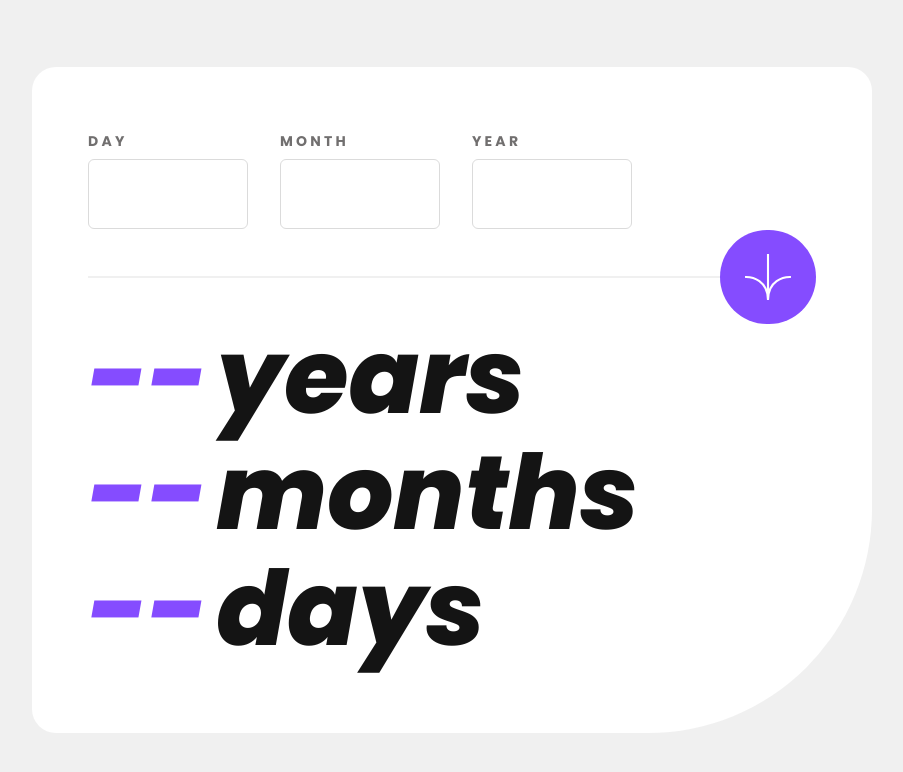
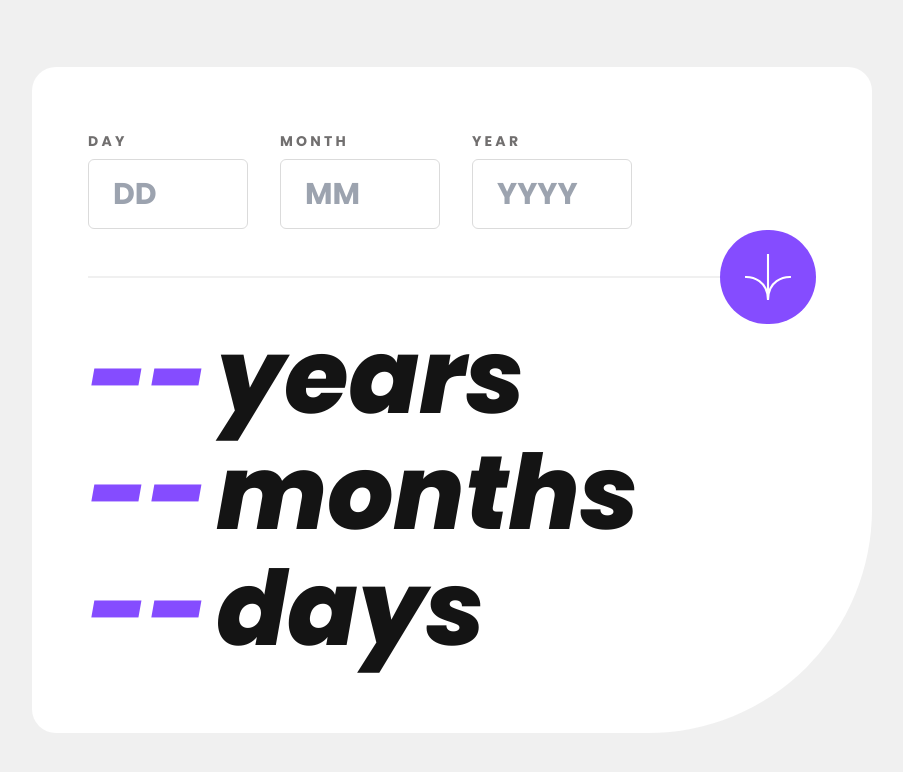
Before and after one commit to apoorv-ksharma/frontend-mentor, a Next.js app: page /age-calulator in a window 1280 px wide. Shown: the top 772 px of the page, without its empty margins (188-1091 px from the left). Built offline with nearby package versions, Linux system fonts and the light colour scheme.

Commit message:
fix: placeholder

```diff
--- a/src/app/age-calulator/page.tsx
+++ b/src/app/age-calulator/page.tsx
@@ -185,6 +185,7 @@ export default function AgeCalulator() {
             }}
             isError={!!errors}
             errMsg={errors?.day ?? ''}
+            placeholder='DD'
           />
           <Input
             label='month'
@@ -194,6 +195,7 @@ export default function AgeCalulator() {
             }}
             isError={!!errors}
             errMsg={errors?.month ?? ''}
+            placeholder='MM'
           />
           <Input
             label='year'
@@ -203,16 +205,15 @@ export default function AgeCalulator() {
             }}
             isError={!!errors}
             errMsg={errors?.year ?? ''}
+            placeholder='YYYY'
           />
         </section>
-        <section
-          onClick={() => validate()}
-          className='flex flex-row items-center relative h-28 md:h-24'
-        >
+        <section className='flex flex-row items-center relative h-28 md:h-24'>
           <div className='h-[2px] w-full bg-offWhite'></div>
           <Image
             alt='arrow'
             src={arrow}
+            onClick={() => validate()}
             className='translate-x-1/2 md:translate-x-0 hover:bg-offBlack bg-purple p-5 md:p-6 rounded-full absolute right-1/2 md:right-0 w-16 md:w-24'
           />
         </section>
--- a/src/components/input.tsx
+++ b/src/components/input.tsx
@@ -6,12 +6,14 @@ export default function Input({
   value,
   isError,
   errMsg,
+  placeholder,
 }: {
   label: string;
   onChange: (e: React.ChangeEvent<HTMLInputElement>) => void;
   value: string | number;
   isError: boolean;
   errMsg: string;
+  placeholder: string;
 }) {
   return (
     <div className='flex flex-col gap-2'>
@@ -28,6 +30,7 @@ export default function Input({
         className={`font-bold-poppins outline-none px-4 py-3 md:py-4 md:px-6 border-solid border-[1px] rounded-md ${
           isError ? 'border-lightRed' : 'border-lightGrey'
         } w-20 md:w-40 font-black text-xl md:text-3xl`}
+        placeholder={placeholder}
       ></input>
       {!!errMsg && <p className='font-poppins text-lightRed'>{errMsg}</p>}
     </div>
```
